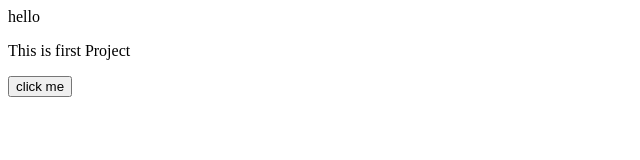
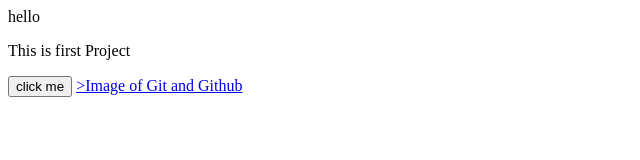
Before and after one commit to ujjwal122212/shoping, a plain HTML site: page index.html in a window 1280 px wide. Shown: the whole page, without its empty margins (0-640 px from the left). Drawn offline with Linux system fonts and the light colour scheme.

Commit message:
Image of git and github

```diff
--- a/index.html
+++ b/index.html
@@ -13,5 +13,8 @@
         This is first Project
     </p>
     <button>click me</button>
+    <a href="https://tse3.mm.bing.net/th?id=OIP.piAMkLAjuBhL3mIPbPgROgHaDm&pid=Api&P=0&h=180">>Image of Git and Github</a>
+
+
 </body>
 </html>
```
